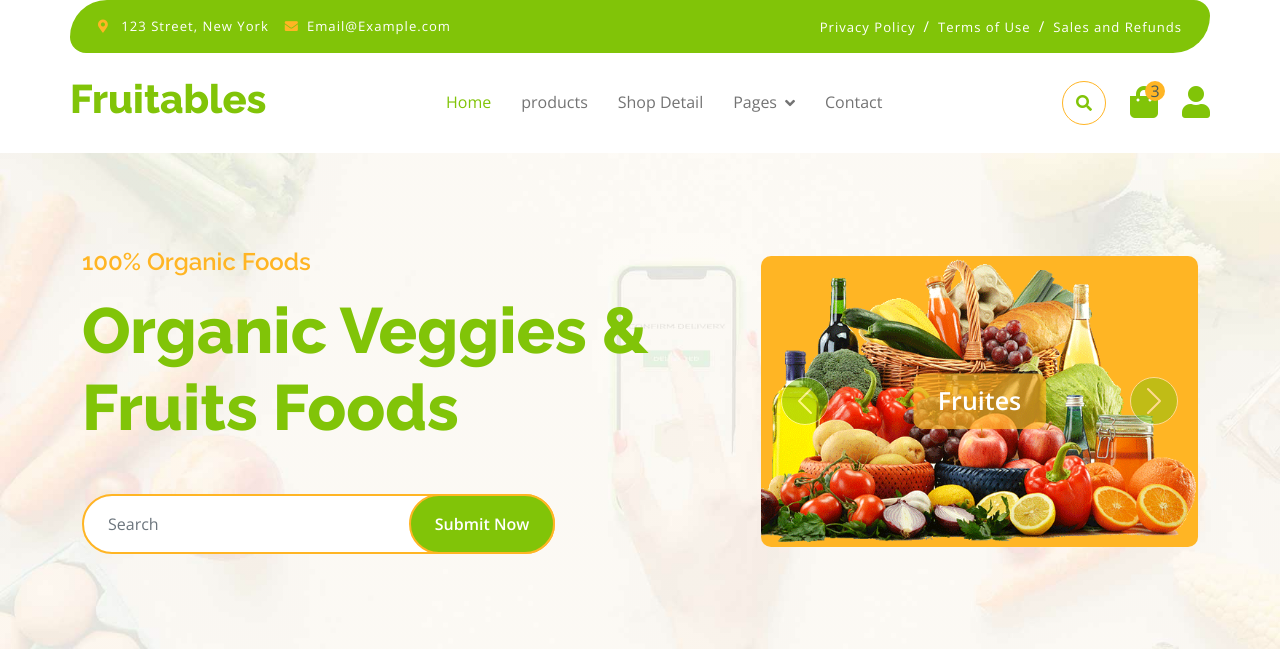
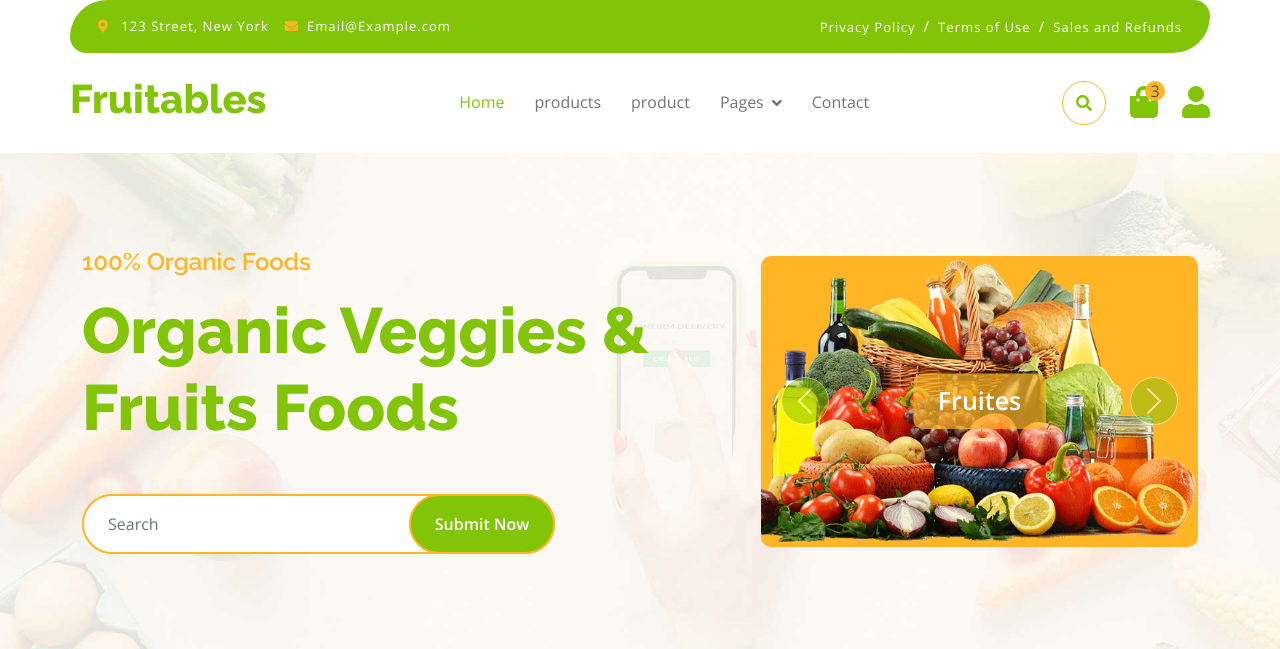
Before and after one commit to NikaKhiz/django-store, a Django app: page / in a window 1280 px wide. Shown: the top 649 px of the page. Run offline with Django 5.2, Linux system fonts and the light colour scheme; some libraries are stand-ins or nearby versions.

Commit message:
minor change in nav

```diff
--- a/templates/partials/nav.html
+++ b/templates/partials/nav.html
@@ -27,8 +27,10 @@
       <div class="collapse navbar-collapse bg-white" id="navbarCollapse">
         <div class="navbar-nav mx-auto">
           <a href="{% url "store:index" %}" class="nav-item nav-link active">Home</a>
-          <a href="{% url "store:products" 'product-slug'%}" class="nav-item nav-link">products</a>
-          <a href="shop-detail.html" class="nav-item nav-link">Shop Detail</a>
+          <a href="{% url "store:products" 'category-slug' %}"
+             class="nav-item nav-link">products</a>
+          <a href="{% url "store:product" 'product-slug' %}"
+             class="nav-item nav-link">product</a>
           <div class="nav-item dropdown">
             <a href="#" class="nav-link dropdown-toggle" data-bs-toggle="dropdown">Pages</a>
             <div class="dropdown-menu m-0 bg-secondary rounded-0">
```
